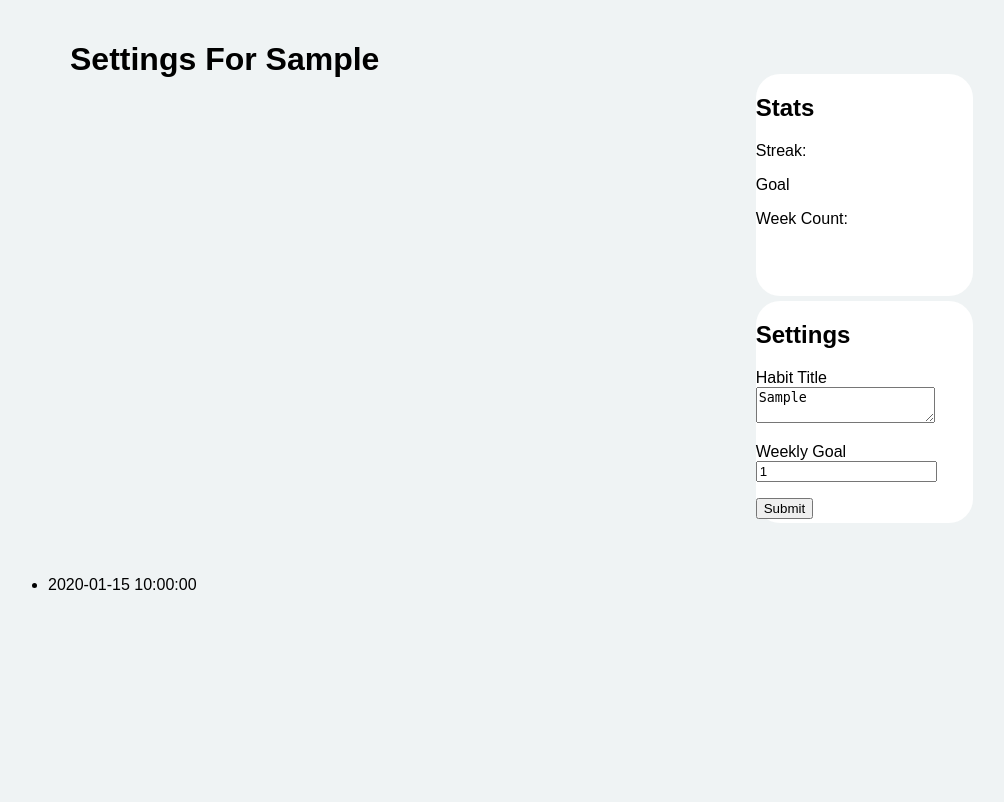
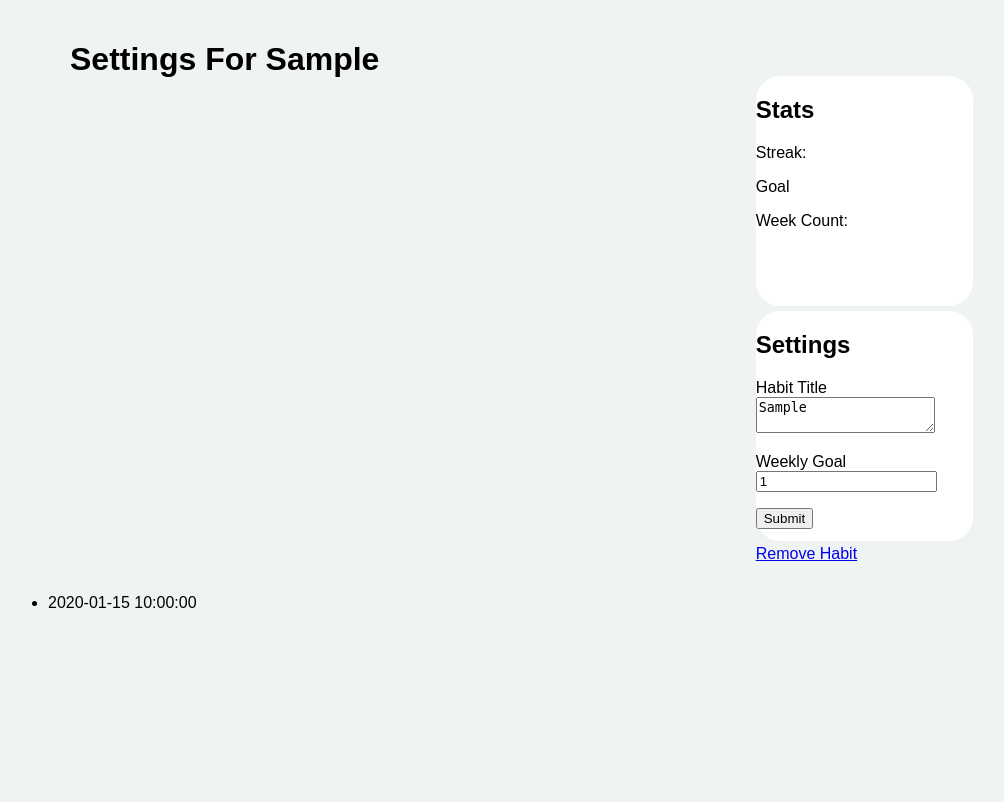
Before and after one commit to jbakerr/habits, a Flask app: a page that uses app/templates/habit.html in a window 1280 px wide. Shown: the part 50-852 px from the top of the page, without its empty margins (12-1016 px from the left). Run offline with Flask 2, Linux system fonts and the light colour scheme; a user stored in the database is signed in; tables that the repository leaves empty hold one stand-in row (values such as "Sample post"); some libraries are stand-ins or nearby versions.

Commit message:
Added delete habit function

```diff
--- a/app/main/routes.py
+++ b/app/main/routes.py
@@ -139,3 +139,13 @@ def reset_current_streak():
     habit = Habit.query.filter_by(id=id).first_or_404()
     habit.reset_current_streak()
     return ""
+
+
+@login_required
+@bp.route("/_remove_habit/<id>", methods=["GET", "POST"])
+def remove_habit(id):
+    habit = Habit.query.filter_by(id=id).first_or_404()
+    habit_history = HabitHistory.query.filter_by(habit_id=id).delete()
+    db.session.delete(habit)
+    db.session.commit()
+    return redirect(url_for("main.index"))
--- a/app/templates/habit.html
+++ b/app/templates/habit.html
@@ -26,6 +26,7 @@
       <p>
         {{ form.submit(class="habitFormSubmit") }}
       </p>
+      <a href="{{ url_for('main.remove_habit', id=habit.id) }}">Remove Habit</a>
 
   </div>
 </div>
```
Also changed, not shown: app/models.py (+7 -0 lines).
